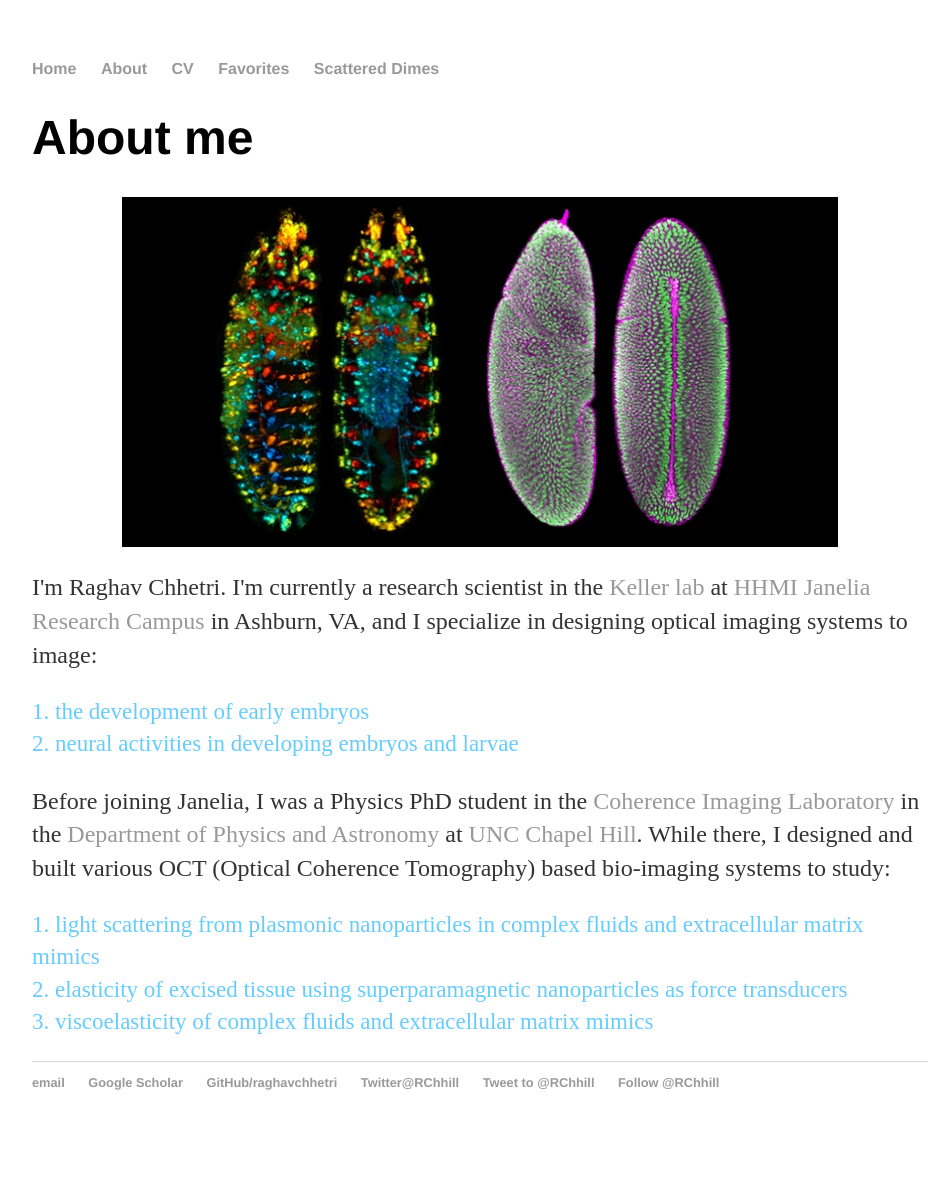
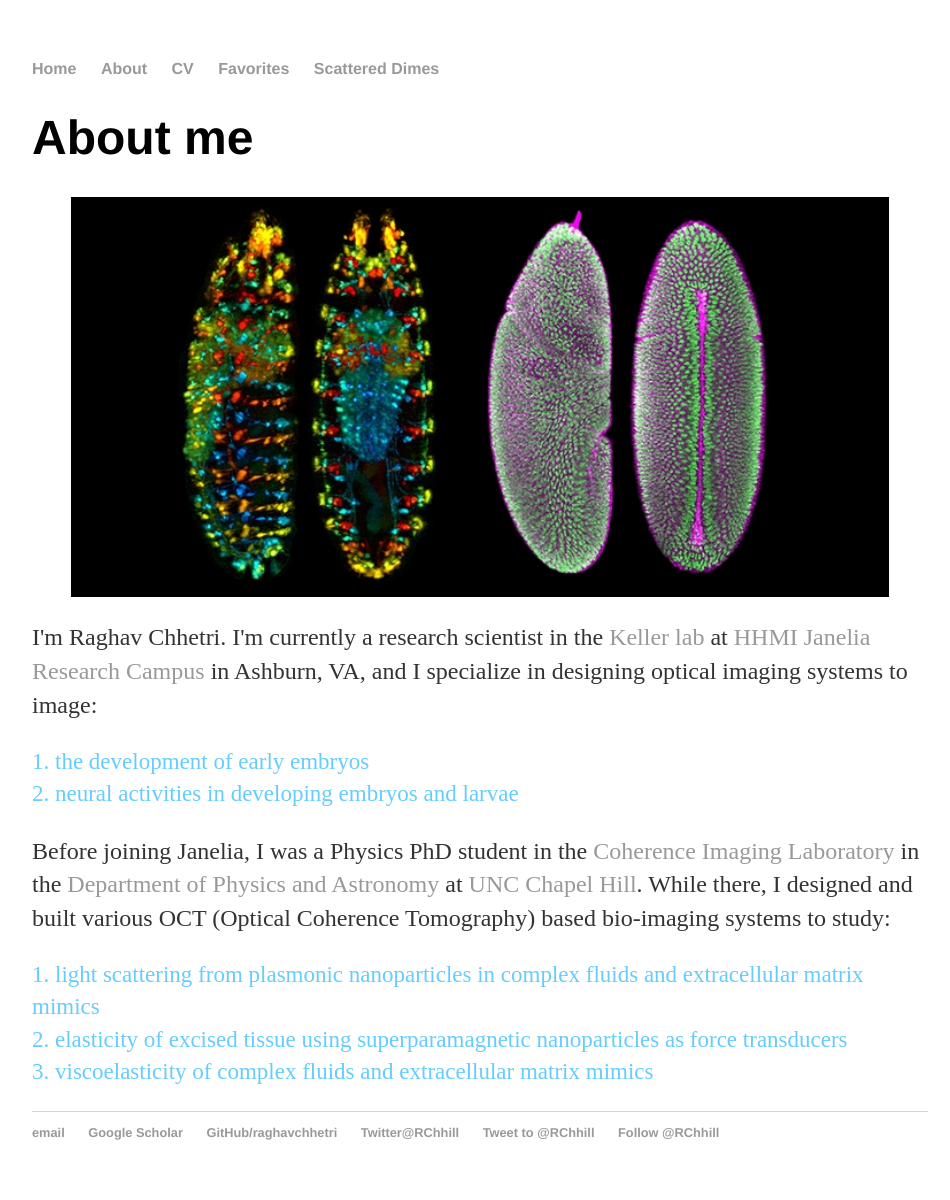
Before and after one commit to raghavchhetri/raghavchhetri.github.io, a Jekyll site: the page built from about/index.html, in a window 1280 px wide. Shown: the whole page, without its empty margins (160-1110 px from the left). Built offline with Jekyll 4.4.1, drawn with Linux system fonts in a browser that asks for light colours; comment, search, counter and statistics services are not loaded; before the commit the page ends 1150 px from its top, so only the background shows below that.

Commit message:
Update index.html

```diff
--- a/about/index.html
+++ b/about/index.html
@@ -4,7 +4,7 @@ title: About Raghav Chhetri
 ---
 		<div class="about">
 			<h1>About me</h1>
-			<div style="height: 350px">
+			<div style="height: 400px">
 				<img src="/about/DrosophilaCombined.png" alt="Neurons,Development" style="max-height:100%; width:100%; object-fit:contain" class="inline"/>
 			</div>
 			<p>I'm Raghav Chhetri. I'm currently a research scientist in the <a href="https://www.janelia.org/lab/keller-lab">Keller lab</a> at <a href="https://www.janelia.org/">HHMI Janelia Research Campus</a> in Ashburn, VA, and
```
